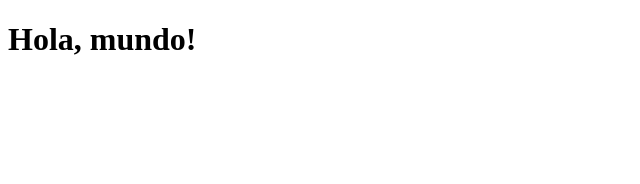
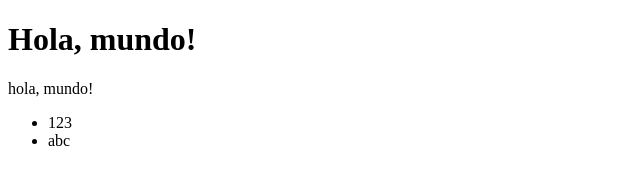
Before and after one commit to IsraelNarvaezSaavedra/prueba_git, a plain HTML site: page index.html in a window 1280 px wide. Shown: the whole page, without its empty margins (0-640 px from the left). Drawn offline with Linux system fonts and the light colour scheme.

Commit message:
le he añadido un p y un ul

```diff
--- a/index.html
+++ b/index.html
@@ -7,5 +7,10 @@
 </head>
 <body>
     <h1>Hola, mundo!</h1>
+    <p>hola, mundo!</p>
+    <ul>
+        <li>123</li>
+        <li>abc</li>
+    </ul>
 </body>
 </html>
```
